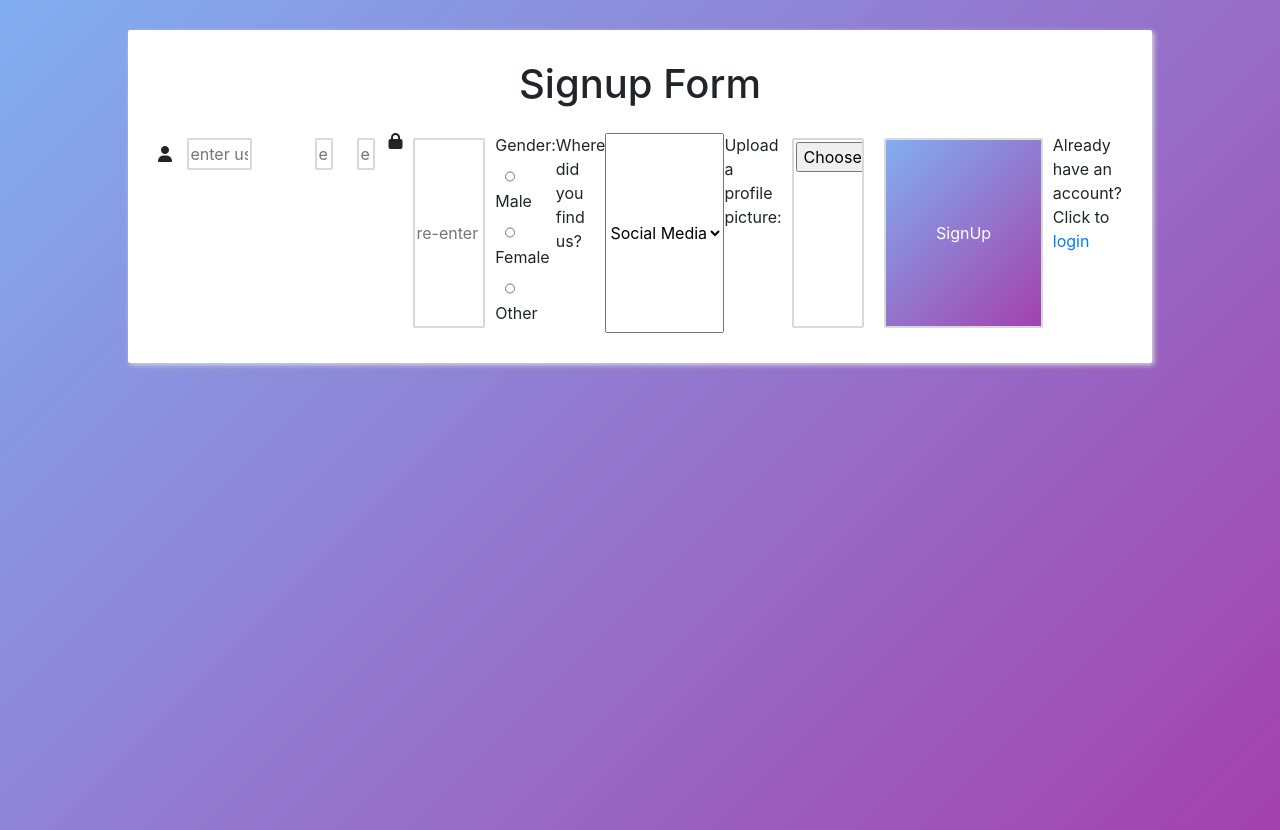
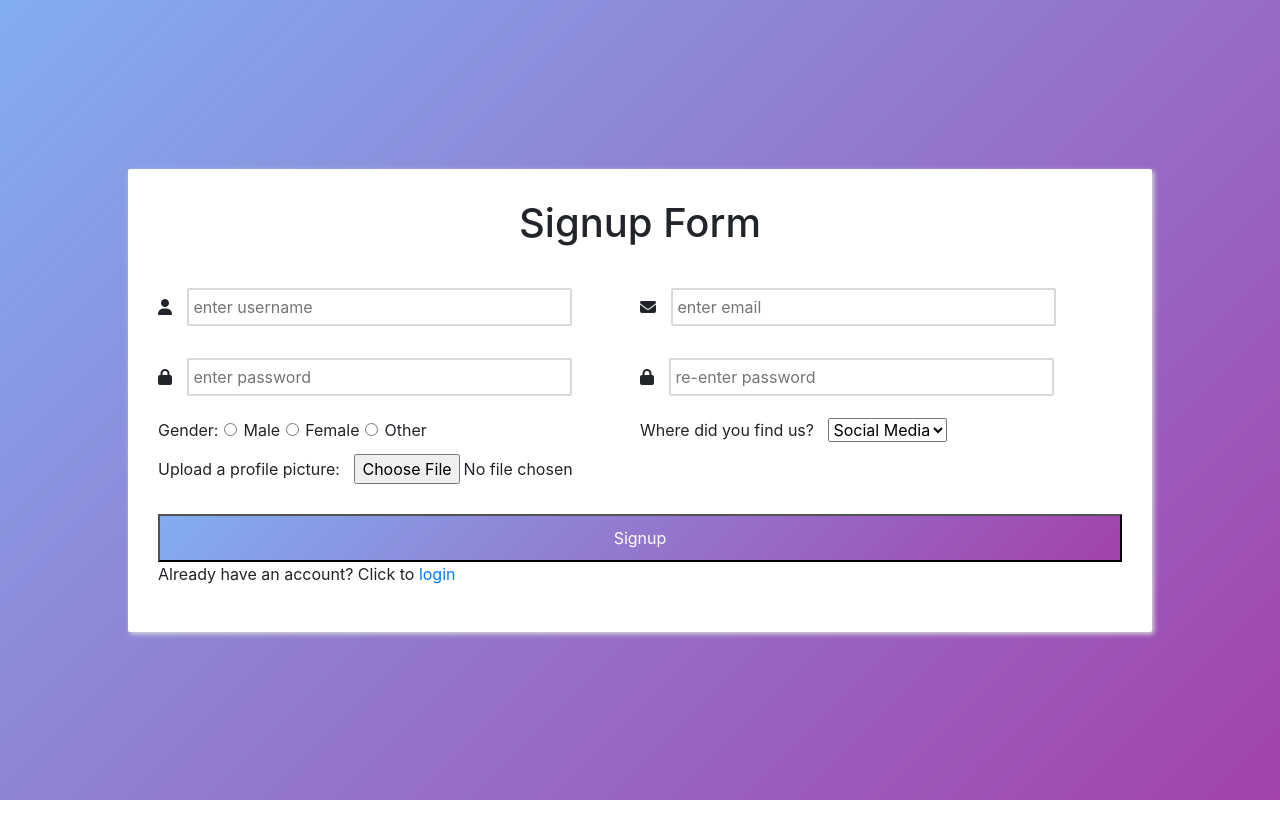
Before and after one commit to AmnaNoor1/Login-Task, a PHP site: page / in a window 1280 px wide. After the commit the page ends 800 px from the top, so only its background shows below. Run offline with PHP 8.4, Linux system fonts and the light colour scheme; some libraries are stand-ins or nearby versions.

Commit message:
Form Layout Set

```diff
--- a/index.php
+++ b/index.php
@@ -36,12 +36,11 @@ include("connection.php");
           id="username"
           name="username"
           placeholder="enter username"
-          pattern="^[a-zA-Z][a-zA-Z0-9_]{5,29}$"
           required
         />
        </div>
 
-       <div class="form-field>
+       <div class="form-field">
         <i class="fa-solid fa-envelope"></i>
         <input
           type="email"
@@ -52,7 +51,7 @@ include("connection.php");
         />
         </div>
 
-        <div class="form-field>
+        <div class="form-field">
           <i class="fa-solid fa-lock"></i>
           <input
             type="password"
@@ -63,7 +62,7 @@ include("connection.php");
           />
         </div>
 
-
+        <div class="form-field">
           <i class="fa-solid fa-lock"></i>
           <input
             type="password"
@@ -71,10 +70,12 @@ include("connection.php");
             name="re-pass"
             placeholder="re-enter password"
             required
-        /><br /><br />
+          />
+        </div>
 
+        <div class="form-field">
           <div id="gender">
-          <label>Gender:</label>
+            <label class="label">Gender:</label>
             <input type="radio" id="male" name="gender" value="Male" />
             <label for="male">Male</label>
             <input type="radio" id="female" name="gender" value="Female" />
@@ -82,22 +83,26 @@ include("connection.php");
             <input type="radio" id="other" name="gender" value="Other" />
             <label for="other">Other</label>
           </div>
+        </div>
 
-        <label>Where did you find us?</label>
+        <div class="form-field">
+          <label class="label">Where did you find us?</label>
           <select name="place">
             <option>Social Media</option>
             <option>News Paper</option>
             <option>Google</option>
           </select>
+        </div>
 
-        <label>Upload a profile picture: </label><br />
-        <input type="file" id="image" name="image" /><br /><br />
-        <p id="fileName"></p>
+        <div class="form-field file-field">
+          <label class="label">Upload a profile picture: </label>
+          <input type="file" id="image" name="image" /> <br/> <br/>
+        </div>
 
         <input
           type="submit"
           id="btn"
-          value="SignUp"
+          value="Signup"
           name="submit"
         /><br /><br />
 
@@ -106,13 +111,6 @@ include("connection.php");
     </div>
 
     <script>
-      document.getElementById('image').addEventListener('change', function() {
-            const fileInput = document.getElementById('image');
-            const fileName = fileInput.files[0] ? fileInput.files[0].name : "No file selected";
-            document.getElementById('fileName').innerText = fileName;
-            console.log(fileInput.files);
-        });
-
       document.forms["form"].onsubmit = function () {
         var password = document.getElementById("password").value;
         if (password.length < 8) {
--- a/login.html
+++ b/login.html
@@ -1,6 +1,3 @@
-<?php
-include("connection.php");
-?>
 <!DOCTYPE html>
 <html lang="en">
   <head>
@@ -26,7 +23,7 @@ include("connection.php");
     <title>Login</title>
   </head>
   <body>
-    <div id="form">
+    <div id="form" style="width: 40%">
       <h1>Login Form</h1>
       <form name="form" action="login.php" method="post">
         <i class="fa-solid fa-user"></i>
--- a/signup.php
+++ b/signup.php
@@ -13,9 +13,9 @@ if (isset($_POST['submit'])) {
     $folder = "Images/".$image;
 
     if (move_uploaded_file($tempname, $folder)) {
-        echo "<h2>File uploaded successfully</h2>";
+        echo "";
     } else {
-        echo "<h2>File not uploaded successfully</h2>";
+        echo "File not uploaded";
     }
 
     $sql = "SELECT * FROM users WHERE UserName='$username'";
@@ -33,7 +33,7 @@ if (isset($_POST['submit'])) {
             $result = mysqli_query($conn, $sql);
 
             if ($result) {
-                // header("Location: home.html");
+                header("Location: home.html");
             } else {
                 echo "Error: " . mysqli_error($conn);
             }
--- a/style.css
+++ b/style.css
@@ -7,13 +7,15 @@ body {
 
   height: 100vh;
   overflow: hidden;
+  display: flex;
+  align-items: center;
+  justify-content: center;
 }
 
 #form {
   background-color: white;
   width: 80%;
   border-radius: 2px;
-  margin: 30px auto;
   padding: 30px;
   box-shadow: 2px 2px 5px rgb(215, 218, 219);
 }
@@ -21,10 +23,26 @@ body {
 .form-fields {
   display: flex;
   flex-direction: row;
+  flex-wrap: wrap;
 }
 
 .form-field {
+  display: inline;
+  width: 50%;
+  margin: 6px 0px;
+}
+
+.file-field {
   width: 100%;
+}
+
+#gender {
+  display: flex;
+  align-items: center;
+}
+
+label {
+  margin: 0;
 }
 
 h1 {
@@ -32,20 +50,26 @@ h1 {
   margin-bottom: 25px;
 }
 
-input {
+input[type="text"],
+input[type="email"],
+input[type="password"] {
   border-radius: 2px;
-  width: 45%;
+  width: 80%;
   border: 2px solid rgb(215, 218, 219);
-  padding: 2px;
-  margin: 5px 10px;
+  padding: 5px;
+  margin: 10px;
 }
 
-#gender input {
-  width: 10px;
+input[type="radio"] {
+  margin: 0 6px;
 }
 
-.gender {
-  display: inline;
+input[type="file"] {
+  margin-left: 10px;
+}
+
+select {
+  margin-left: 10px;
 }
 
 #btn {
@@ -59,3 +83,22 @@ input {
   padding: 5px;
   color: white;
 }
+
+@media (max-width: 1024px) {
+  .form-field {
+    width: 100%;
+  }
+  input[type="text"],
+  input[type="email"],
+  input[type="password"] {
+    width: 90%;
+  }
+}
+
+@media (max-width: 569px) {
+  input[type="text"],
+  input[type="email"],
+  input[type="password"] {
+    width: 70%;
+  }
+}
```
Lines whose indentation alone changed are shown as unchanged.
